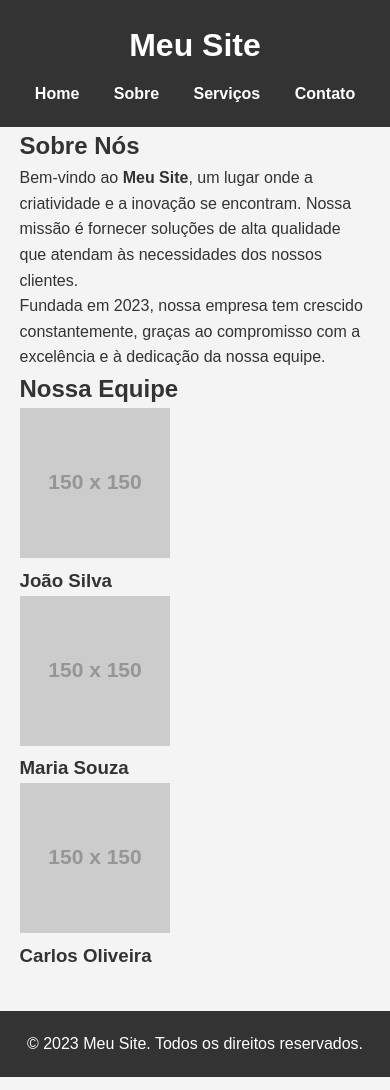
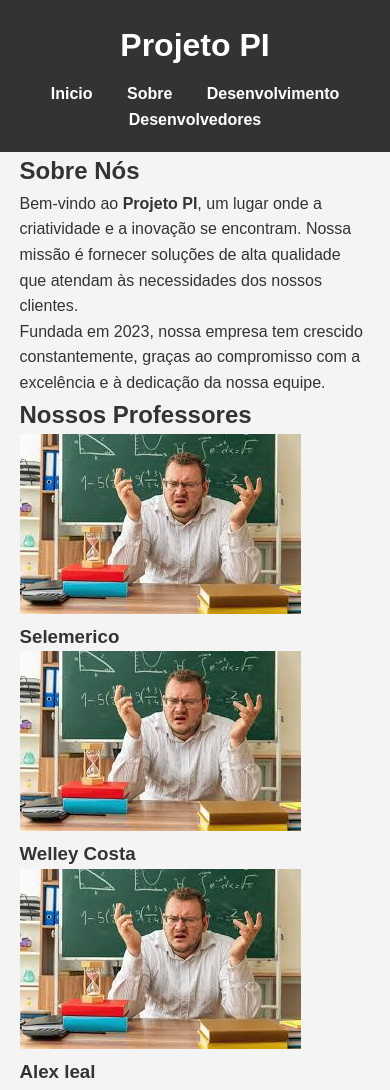
Before and after one commit to joaovitor352/Projeto_pi, a plain HTML site: page Sobre.html in a window 390 px wide. Shown: the top 1090 px of the page. Drawn offline with Linux system fonts and the light colour scheme; placeholder pictures from the web are drawn by us.

Commit message:
Add files via upload

```diff
--- a/Sobre.html
+++ b/Sobre.html
@@ -10,13 +10,13 @@
     <!-- Cabeçalho -->
     <header>
         <div class="container">
-            <h1>Meu Site</h1>
+            <h1>Projeto PI</h1>
             <nav>
                 <ul>
-                    <li><a href="index.html">Home</a></li>
+                    <li><a href="index.html">Inicio</a></li>
                     <li><a href="sobre.html">Sobre</a></li>
-                    <li><a href="#">Serviços</a></li>
-                    <li><a href="#">Contato</a></li>
+                    <li><a href="Desenvolvimento.html">Desenvolvimento</a></li>
+                    <li><a href="Desenvolvedores.html">Desenvolvedores</a></li>
                 </ul>
             </nav>
         </div>
@@ -26,7 +26,7 @@
     <section class="about">
         <div class="container">
             <h2>Sobre Nós</h2>
-            <p>Bem-vindo ao <strong>Meu Site</strong>, um lugar onde a criatividade e a inovação se encontram. Nossa missão é fornecer soluções de alta qualidade que atendam às necessidades dos nossos clientes.</p>
+            <p>Bem-vindo ao <strong>Projeto PI</strong>, um lugar onde a criatividade e a inovação se encontram. Nossa missão é fornecer soluções de alta qualidade que atendam às necessidades dos nossos clientes.</p>
             <p>Fundada em 2023, nossa empresa tem crescido constantemente, graças ao compromisso com a excelência e à dedicação da nossa equipe.</p>
         </div>
     </section>
@@ -34,21 +34,21 @@
     <!-- Seção da Equipe -->
     <section class="team">
         <div class="container">
-            <h2>Nossa Equipe</h2>
+            <h2>Nossos Professores</h2>
             <div class="team-members">
                 <div class="member">
-                    <img src="https://via.placeholder.com/150" alt="Membro da Equipe 1">
-                    <h3>João Silva</h3>
+                    <img src="./img/selemerico.jpeg" alt="Membro da Equipe 1">
+                    <h3>Selemerico</h3>
                     <!--<p>CEO e Fundador</p>-->
                 </div>
                 <div class="member">
-                    <img src="https://via.placeholder.com/150" alt="Membro da Equipe 2">
-                    <h3>Maria Souza</h3>
+                    <img src="./img/selemerico.jpeg" alt="Membro da Equipe 2">
+                    <h3>Welley Costa</h3>
                     <!--<p>Designer Chefe</p>-->
                 </div>
                 <div class="member">
-                    <img src="https://via.placeholder.com/150" alt="Membro da Equipe 3">
-                    <h3>Carlos Oliveira</h3>
+                    <img src="./img/selemerico.jpeg" alt="Membro da Equipe 3">
+                    <h3>Alex leal</h3>
                     <!--<p>Desenvolvedor Sênior</p> -->
                 </div>
             </div>
@@ -58,7 +58,7 @@
     <!-- Rodapé -->
     <footer>
         <div class="container">
-            <p>&copy; 2023 Meu Site. Todos os direitos reservados.</p>
+            <p>&copy; 2025 Projeto PI. Todos os direitos reservados.</p>
         </div>
     </footer>
 </body>
--- /dev/null
+++ b/style.css
@@ -0,0 +1,125 @@
+/* Estilos Gerais */
+body {
+    margin: 0;
+    padding: 0;
+    font-family: Arial, sans-serif;
+    background-color: #f4f4f4;
+    color: #333;
+    display: flex;
+    flex-direction: column; /* Altera o layout para coluna */
+    align-items: center;
+    min-height: 100vh; /* Garante que o body ocupe toda a altura da tela */
+}
+
+/* Header */
+header {
+    background-color: #333; /* Cor de fundo do header */
+    color: #fff; /* Cor do texto */
+    padding: 15px 0; /* Espaçamento interno */
+    box-shadow: 0 2px 5px rgba(0, 0, 0, 0.1); /* Sombra suave */
+    width: 100%; /* Ocupa toda a largura da tela */
+}
+
+.links {
+    display: flex;
+    justify-content: space-between; /* Alinha o título e a nav */
+    align-items: center; /* Centraliza verticalmente */
+    max-width: 1200px; /* Largura máxima do conteúdo */
+    margin: 0 auto; /* Centraliza o conteúdo */
+    padding: 0 20px; /* Espaçamento interno */
+}
+
+header h1 {
+    margin: 0;
+    font-size: 24px; /* Tamanho do título */
+    font-weight: bold;
+}
+
+/* Navegação */
+nav ul {
+    list-style: none; /* Remove os marcadores da lista */
+    padding: 0;
+    margin: 0;
+    display: flex; /* Alinha os itens horizontalmente */
+    gap: 20px; /* Espaçamento entre os itens */
+}
+
+nav ul li {
+    display: inline;
+}
+
+nav ul li a {
+    color: #fff; /* Cor dos links */
+    text-decoration: none; /* Remove o sublinhado */
+    font-size: 16px; /* Tamanho da fonte */
+    font-weight: 500; /* Peso da fonte */
+    transition: color 0.3s ease; /* Transição suave para hover */
+}
+
+nav ul li a:hover {
+    color: #0073e6; /* Cor ao passar o mouse */
+}
+
+/* Container do Slider */
+.container {
+    width: 80%;
+    width: 250px;
+    overflow: hidden;
+    border: 5px solid #ccc;
+    border-radius: 10px;
+    box-shadow: 0 0 10px rgba(0, 0, 0, 0.1);
+    margin-top: 20px; /* Espaçamento acima do slider */
+}
+
+/* Slider de Imagens */
+.slider {
+    display: flex;
+    width: 300%; /* 4 imagens = 400% */
+    animation: slide 15s infinite;
+}
+
+.slider img {
+    width: 100%;
+    height: auto;
+    flex-shrink: 0;
+}
+
+@keyframes slide {
+    0% { transform: translateX(0); }
+    25% { transform: translateX(-100%); }
+    50% { transform: translateX(-200%); }
+    75% { transform: translateX(-300%); }
+    100% { transform: translateX(0); }
+}
+
+/* Responsividade */
+@media (max-width: 768px) {
+    .links {
+        flex-direction: column; /* Empilha o título e a nav em telas pequenas */
+        align-items: flex-start; /* Alinha à esquerda */
+    }
+
+    nav ul {
+        flex-direction: column; /* Empilha os links em telas pequenas */
+        gap: 10px; /* Reduz o espaçamento entre os links */
+    }
+
+    header h1 {
+        margin-bottom: 10px; /* Espaçamento abaixo do título */
+    }
+
+    .container {
+        width: 90%; /* Aumenta a largura do container em telas pequenas */
+    }
+}
+footer {
+    background-color: #333;
+    color: #fff;
+    text-align: center;
+    padding: 15px 250px;
+    margin-top: 190px;
+}
+
+footer p {
+    margin: 0;
+}
```
Also changed, not shown: Desenvolvimento.html (added, +42 -0 lines), script.js (added, +10 -0 lines), img/Weslley costa.jpeg (added), img/alex leal.jpg (added), img/desenvolvimento 1.png (added), img/desenvolvimento 2.png (added), img/desenvolvimento 3.png (added), img/desenvolvimento.png (added), img/selemerico.jpeg (added).
